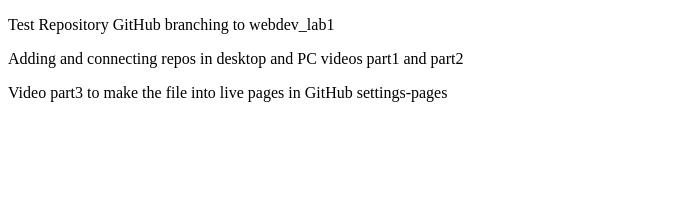
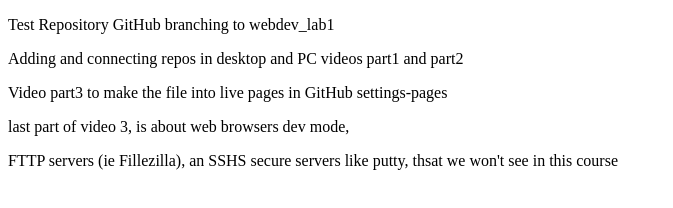
Before and after one commit to merchmd/webdev_lab1, a plain HTML site: page index.html in a window 1280 px wide. Shown: the whole page, without its empty margins (0-673 px from the left). Drawn offline with Linux system fonts and the light colour scheme.

Commit message:
Update index about last part of video 3
Browsers and server managements (FTTP and SSHL).

```diff
--- a/index.html
+++ b/index.html
@@ -9,6 +9,8 @@
   <p>Test Repository GitHub branching to webdev_lab1</p>
   <p>Adding and connecting repos in desktop and PC videos part1 and part2</p>
   <p>Video part3 to make the file into live pages in GitHub settings-pages</p>
+  <p>last part of video 3, is about web browsers dev mode, </p>
+  <p> FTTP servers (ie Fillezilla), an SSHS secure servers like putty, thsat we won't see in this course</p>
   </div>
   </body>
   </html>
```
